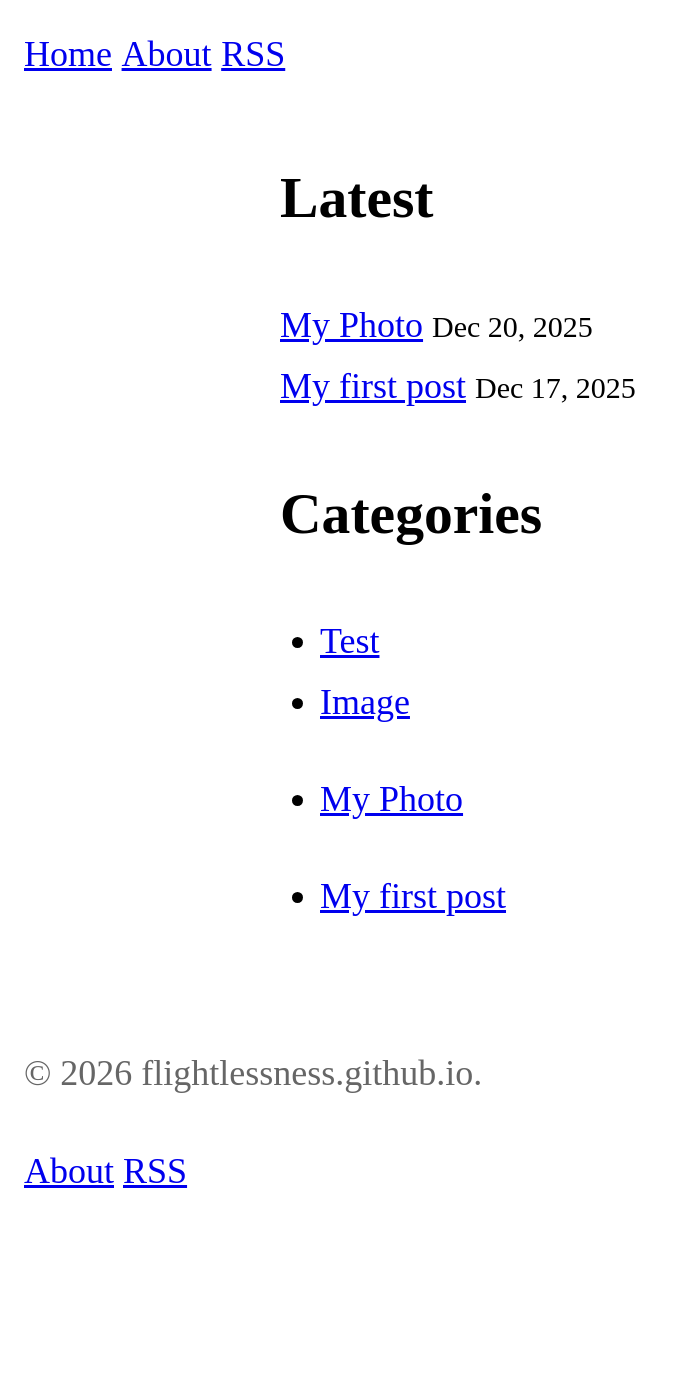
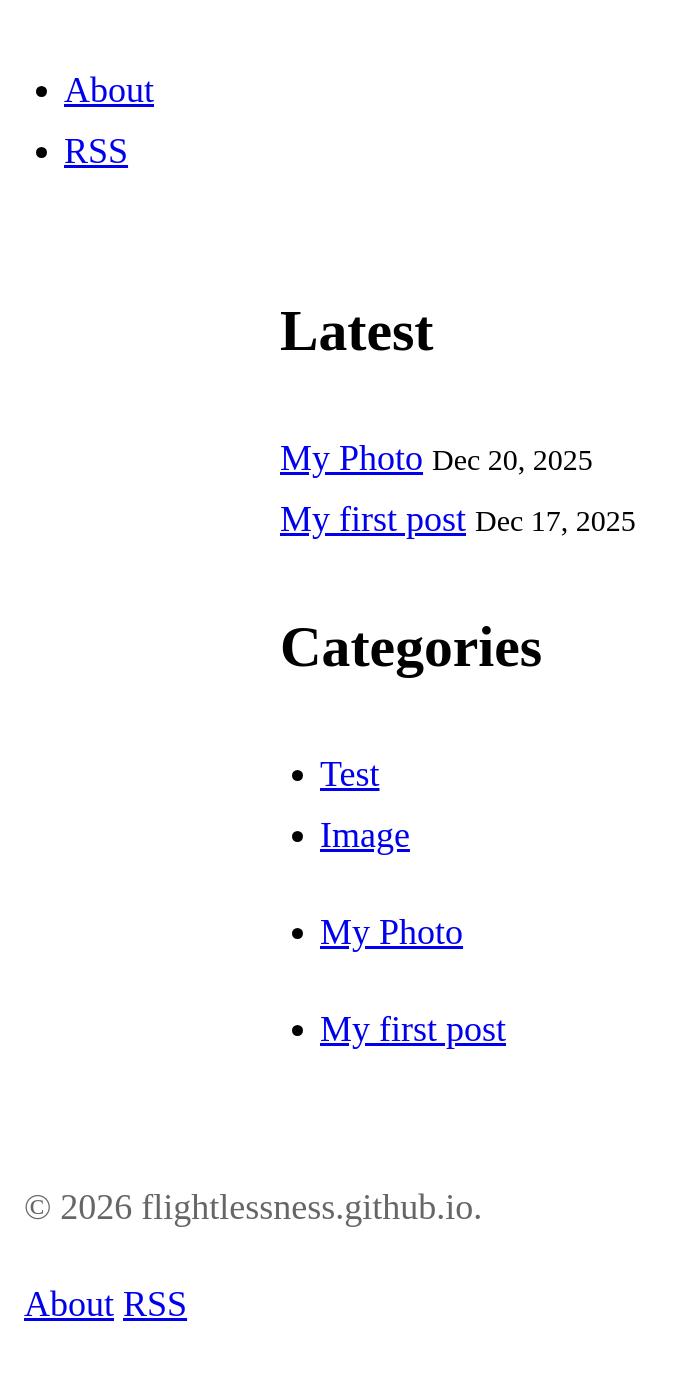
Before and after one commit to flightlessness/flightlessness.github.io, a Jekyll site: the page built from index.md, in a window 1280 px wide. Shown: the whole page, without its empty margins (0-674 px from the left). Built offline with Jekyll 4.4.1, drawn with Linux system fonts in a browser that asks for light colours; before the commit the page ends 1242 px from its top, so only the background shows below that.

Commit message:
Update nav.html

```diff
--- a/_includes/nav.html
+++ b/_includes/nav.html
@@ -1,9 +1,6 @@
 <nav class="site-nav" aria-label="Main navigation">
-  <a class="nav-home" href="/">Home</a>
-  <a href="/about.md/">About</a>
-  <a href="/feed.xml">RSS</a>
-  <!-- RSS icon include -->
-  <span class="nav-right">
-    {% include rss-icon.html %}
-  </span>
+  <ul class="nav-list">
+    <li><a href="/about/">About</a></li>
+    <li><a href="/feed.xml">RSS</a></li>
+  </ul>
 </nav>
```
